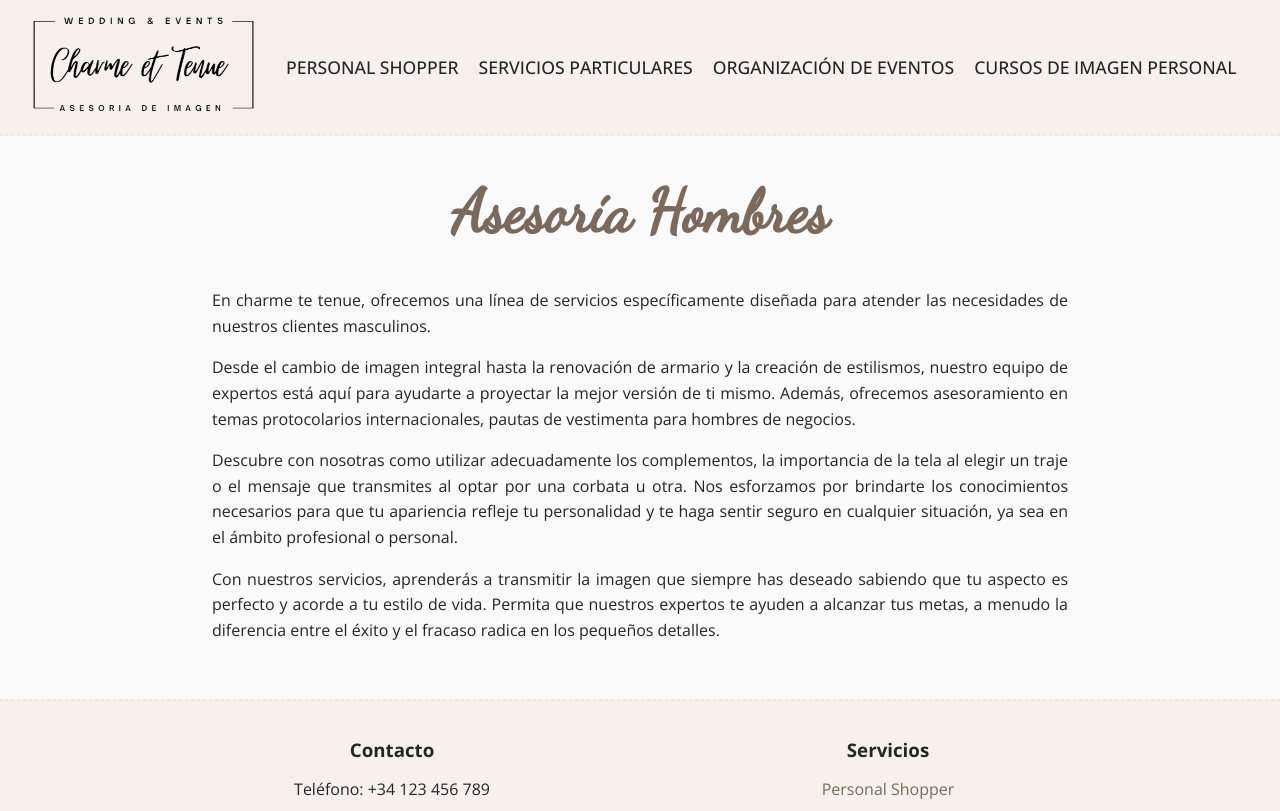
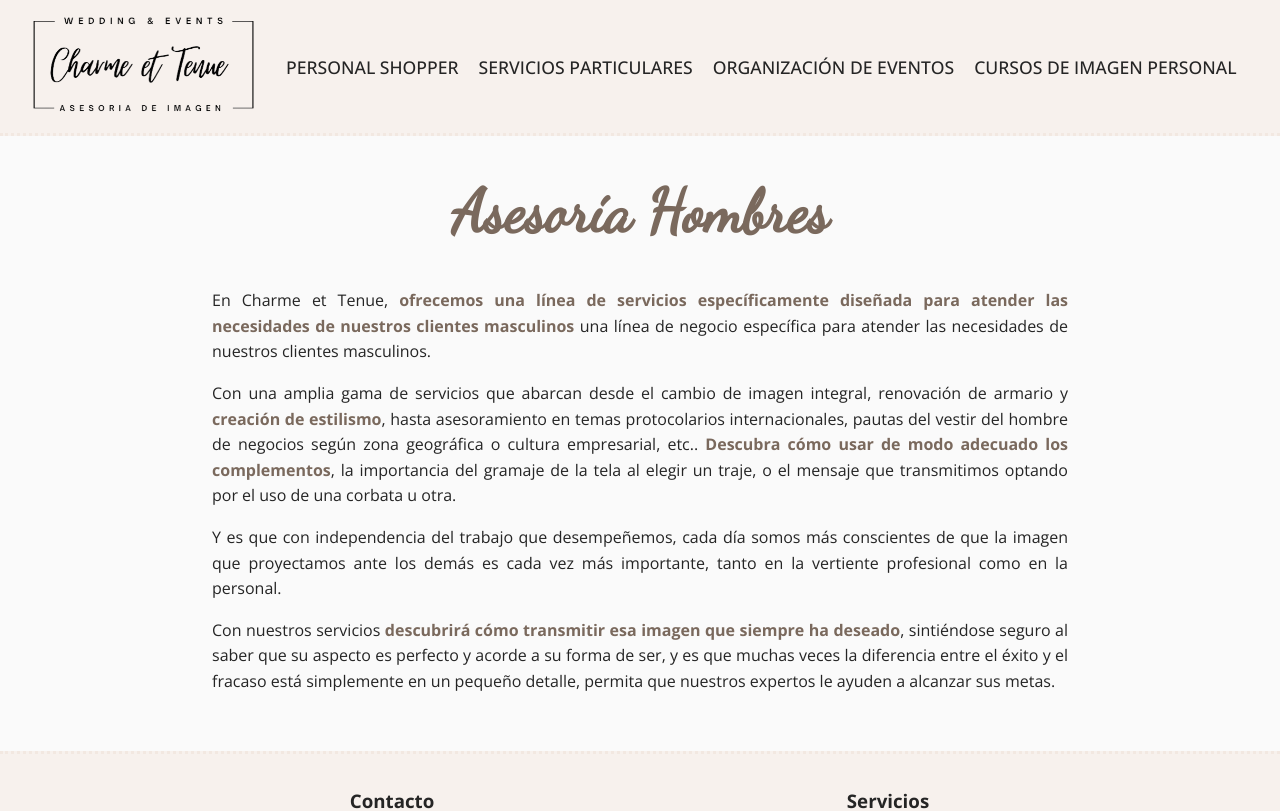
Before and after one commit to AitorCalderon99/charmet-et-tenue, an Angular app: page /servicios-particulares/asesoria-hombres in a window 1280 px wide. Shown: the top 811 px of the page. Built offline with nearby package versions, Linux system fonts and the light colour scheme.

Commit message:
feat(text): text changes

```diff
--- a/src/app/servicios-particulares/asesoria-habilidades-comunicativas/asesoria-habilidades-comunicativas.component.html
+++ b/src/app/servicios-particulares/asesoria-habilidades-comunicativas/asesoria-habilidades-comunicativas.component.html
@@ -1,17 +1,21 @@
 <div class="main-text">
   <h1 class="cursive-header highlight">Asesoría De Habilidades Comunicativas</h1>
 
-  <p class="highlight">¡Desbloquea tu potencial con nuestras asesorías de habilidades comunicativas!</p>
-  <p>¿Has sentido alguna vez el temor de habar en público? ¿Te gustaría mejorar tu expresividad y persuasión en tus
+  <p>Desbloquea tu potencial con Charme et Tenue y nuestras exclusivas asesorías de habilidades comunicativas.</p>
+  <p>¿Alguna vez has sentido el temor de hablar en público? ¿Te gustaría mejorar tu expresividad y persuasión en tus
     interacciones cotidianas?</p>
-  <p>Nuestro programa esta diseñado para proporcionarte las herramientas necesarias para superar el miedo escénico y
-    comunicarte de manera efectiva en cualquier situación. Aprenderás a controlar el tono de tu voz, a dominar el
-    lenguaje corporal, a expresarte con claridad y confianza y a captar la atención de la audiencia.</p>
+  <p>En Charme et Tenue, entendemos la importancia de la comunicación efectiva en todas las áreas de la vida. Es por eso
+    que hemos diseñado un programa completo para proporcionarte las herramientas necesarias para superar el miedo
+    escénico y comunicarte con confianza en cualquier situación.</p>
+  <p>Nuestro programa te ayudará a controlar el tono de tu voz, dominar el lenguaje corporal, expresarte con claridad y
+    captar la atención de la audiencia. A través de técnicas prácticas y ejercicios específicos, aprenderás a transmitir
+    tus ideas de manera convincente y a conectarte de forma genuina con tu público.</p>
   <p>Además, te enseñaremos técnicas de escucha activa para mejorar tus habilidades de comunicación interpersonal y
-    potenciar tu capacidad de persuasión y seducción.</p>
+    potenciar tu capacidad de persuasión y seducción en tus relaciones personales y profesionales.</p>
   <p>Con nuestras asesorías, podrás desarrollar tu presencia escénica y tu capacidad de influencia, lo que te permitirá
-    destacar tanto en el ámbito profesional como en tu vida personal.</p>
-  <p>¡No dejes que el miedo te detenga! Con nuestras asesorías de habilidades comunicativas, podrás alcanzar tus
-    objetivos y brillar en cualquier situación.</p>
+    destacar en presentaciones, reuniones y conversaciones, tanto en el ámbito laboral como en tu vida personal.</p>
+  <p>No permitas que el miedo te detenga en tu camino hacia el éxito. ¡Descubre todo tu potencial con las asesorías de
+    habilidades comunicativas de Charme et Tenue y alcanza tus objetivos con confianza y estilo!</p>
+
 
 </div>
--- a/src/app/servicios-particulares/asesoria-hombres/asesoria-hombres.component.html
+++ b/src/app/servicios-particulares/asesoria-hombres/asesoria-hombres.component.html
@@ -1,16 +1,17 @@
 <div class="main-text">
   <h1 class="cursive-header highlight">Asesoría Hombres</h1>
 
-  <p>En charme te tenue, ofrecemos una línea de servicios específicamente diseñada para atender las necesidades de
-    nuestros clientes masculinos.</p>
-  <p>Desde el cambio de imagen integral hasta la renovación de armario y la creación de estilismos, nuestro equipo de
-    expertos está aquí para ayudarte a proyectar la mejor versión de ti mismo. Además, ofrecemos asesoramiento en temas
-    protocolarios internacionales, pautas de vestimenta para hombres de negocios.</p>
-  <p>Descubre con nosotras como utilizar adecuadamente los complementos, la importancia de la tela al elegir un traje o
-    el mensaje que transmites al optar por una corbata u otra. Nos esforzamos por brindarte los conocimientos necesarios
-    para que tu apariencia refleje tu personalidad y te haga sentir seguro en cualquier situación, ya sea en el ámbito
-    profesional o personal.</p>
-  <p>Con nuestros servicios, aprenderás a transmitir la imagen que siempre has deseado sabiendo que tu aspecto es
-    perfecto y acorde a tu estilo de vida. Permita que nuestros expertos te ayuden a alcanzar tus metas, a menudo la
-    diferencia entre el éxito y el fracaso radica en los pequeños detalles.</p>
+  <p>En Charme et Tenue, <span class="highlight">ofrecemos una línea de servicios específicamente diseñada para atender las necesidades de
+    nuestros clientes masculinos</span> una línea de negocio específica para atender las necesidades de nuestros clientes
+    masculinos.</p>
+  <p>Con una amplia gama de servicios que abarcan desde el cambio de imagen integral, renovación de armario y <span class="highlight">creación
+    de estilismo</span>, hasta asesoramiento en temas protocolarios internacionales, pautas del vestir del hombre de negocios
+    según zona geográfica o cultura empresarial, etc.. <span class="highlight">Descubra cómo usar de modo adecuado los complementos</span>, la
+    importancia del gramaje de la tela al elegir un traje, o el mensaje que transmitimos optando por el uso de una
+    corbata u otra.</p>
+  <p>Y es que con independencia del trabajo que desempeñemos, cada día somos más conscientes de que la imagen que
+    proyectamos ante los demás es cada vez más importante, tanto en la vertiente profesional como en la personal.</p>
+  <p>Con nuestros servicios <span class="highlight">descubrirá cómo transmitir esa imagen que siempre ha deseado</span>, sintiéndose seguro al saber
+    que su aspecto es perfecto y acorde a su forma de ser, y es que muchas veces la diferencia entre el éxito y el
+    fracaso está simplemente en un pequeño detalle, permita que nuestros expertos le ayuden a alcanzar sus metas.</p>
 </div>
```
